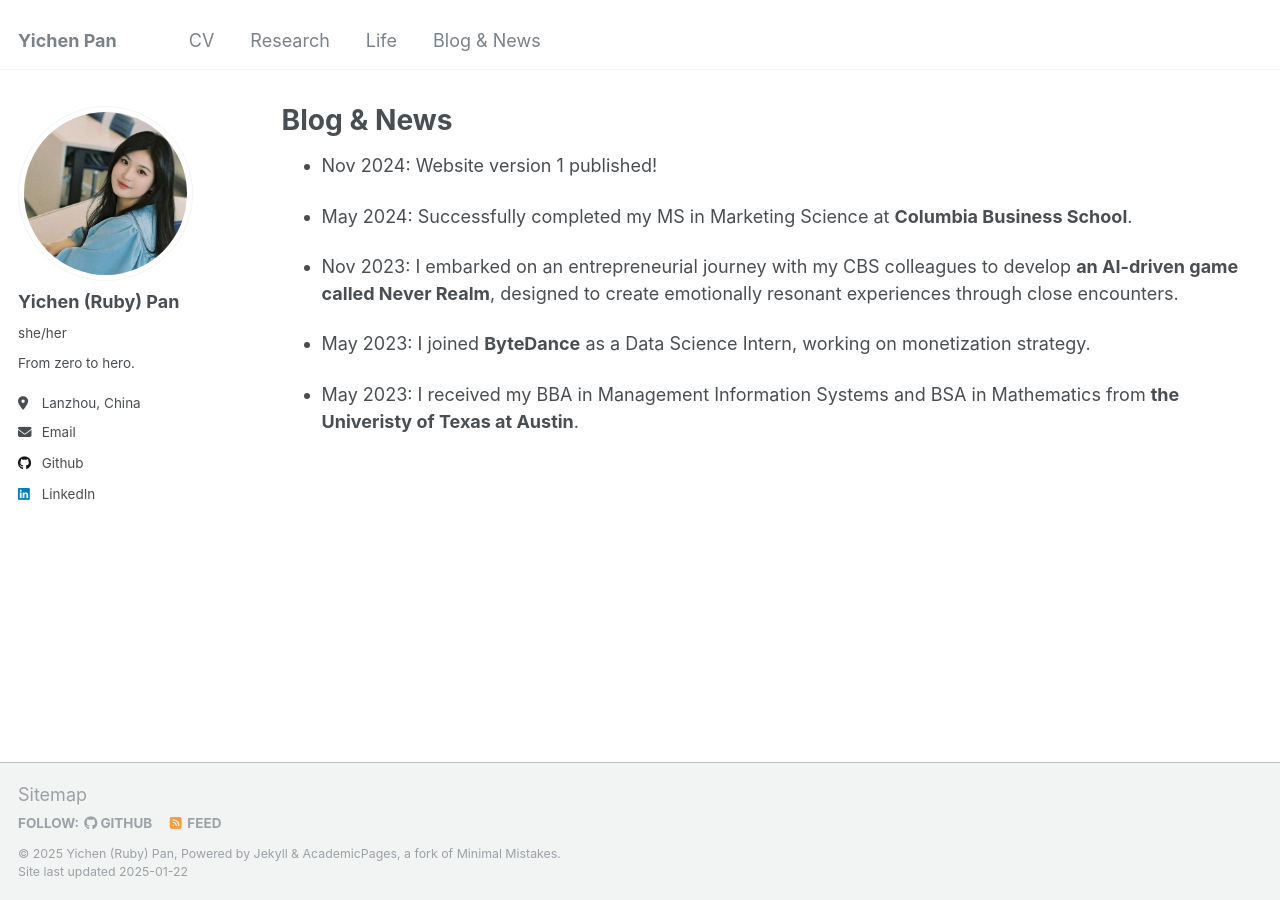
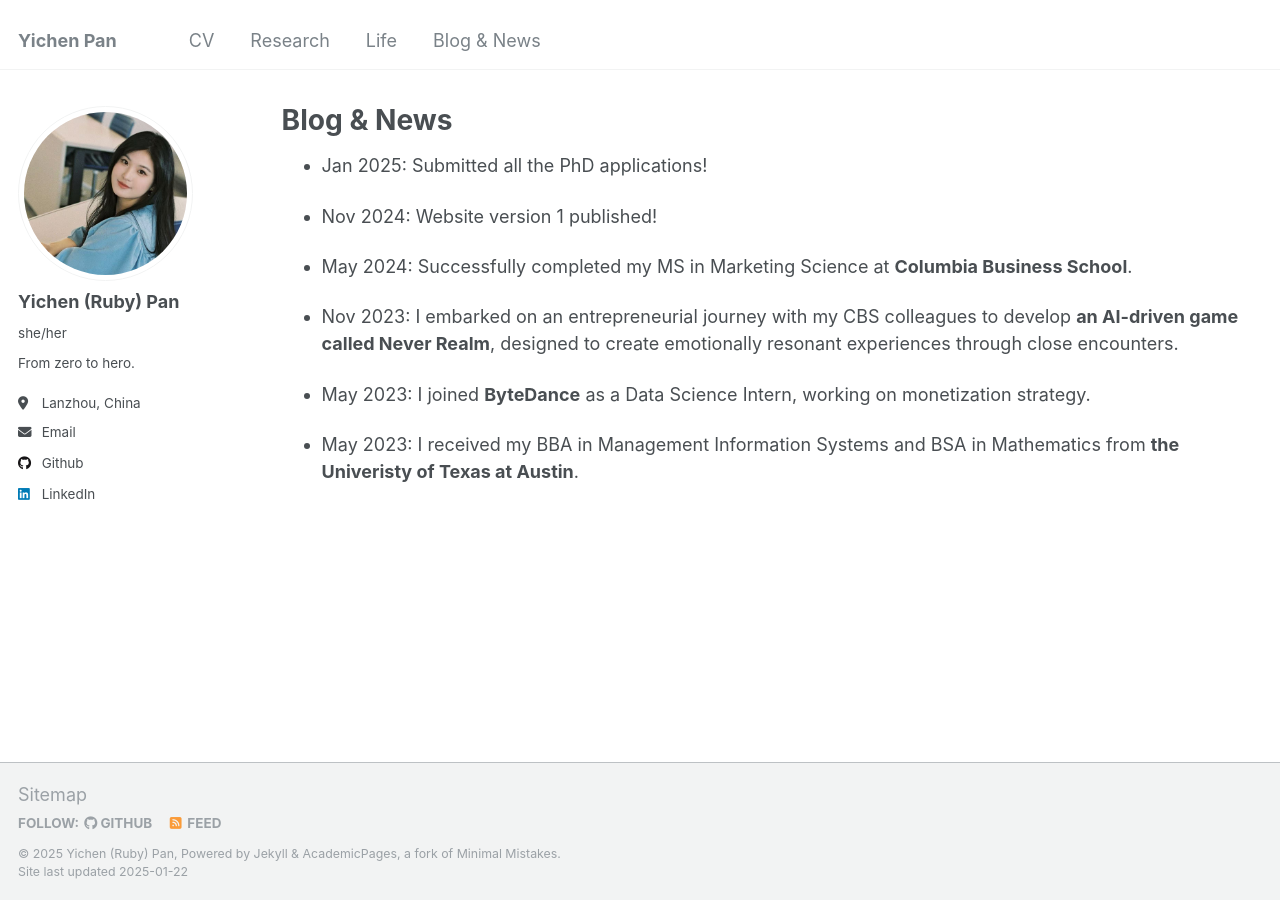
Before and after one commit to rubypan/rubypan.github.io, a Jekyll site: the page built from blog.md, in a window 1280 px wide. Built offline with Jekyll 4.4.1, drawn with Linux system fonts in a browser that asks for light colours.

Commit message:
Update blog.md

```diff
--- a/blog.md
+++ b/blog.md
@@ -6,6 +6,8 @@ author_profile: true
 ---
 
 {% include base_path %}
+
+- Jan 2025: Submitted all the PhD applications!
 
 - Nov 2024: Website version 1 published!
 
```
